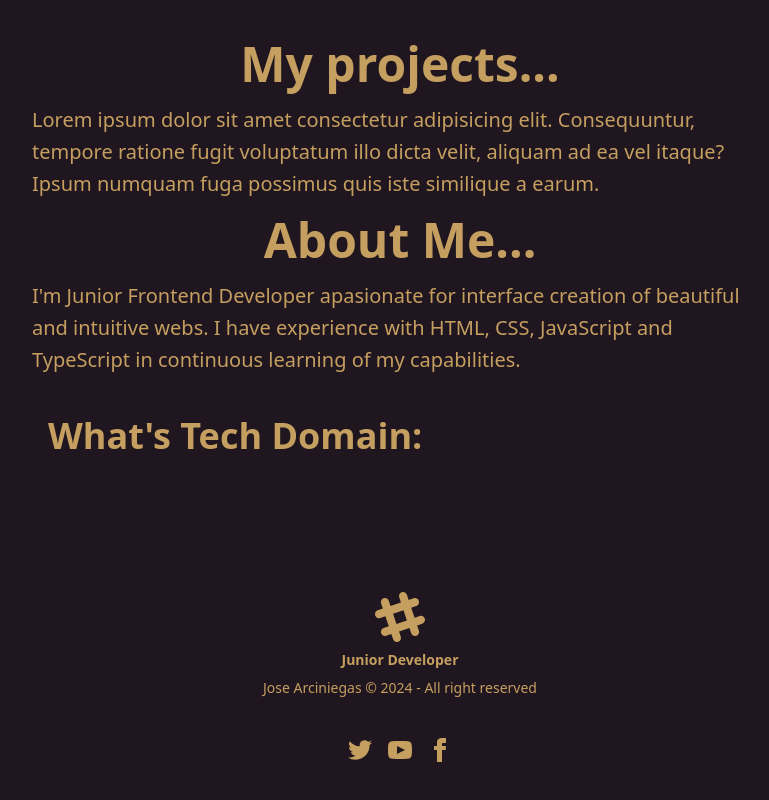
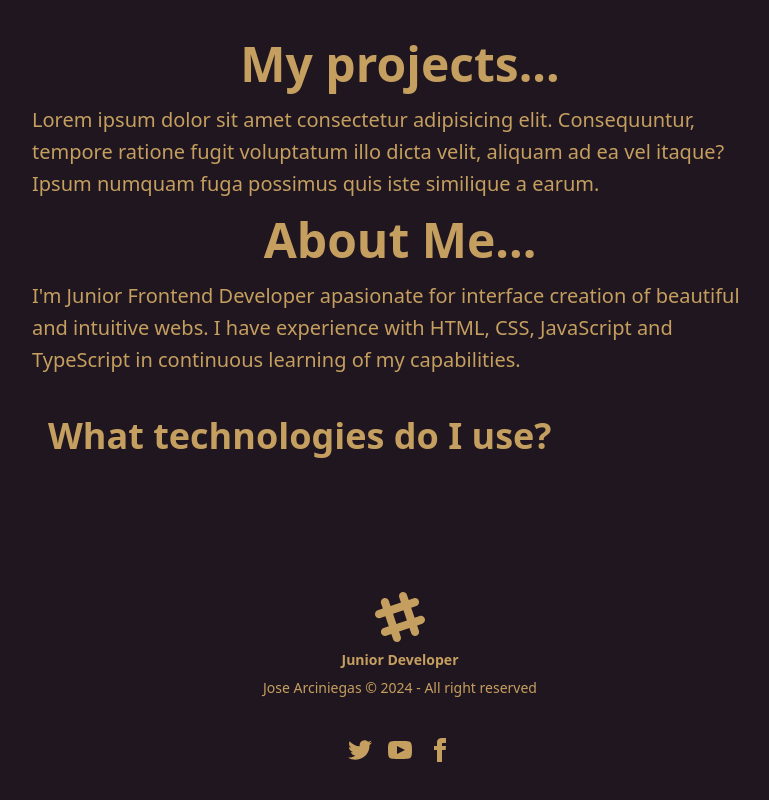
Before and after one commit to JoseArciniegas14/poft1, an Astro site: page / in a window 1280 px wide. Shown: the part 924-1724 px from the top of the page, without its empty margins (240-1009 px from the left). Built offline with nearby package versions, Linux system fonts and the light colour scheme; Astro itself is replaced by a stand-in of ours.

Commit message:
Update index.astro

```diff
--- a/src/pages/index.astro
+++ b/src/pages/index.astro
@@ -42,7 +42,7 @@ import Card from "../components/Card.astro";
             About Me...
           </h2>
           <p>I'm Junior Frontend Developer apasionate for interface creation of beautiful and intuitive webs. I have experience with HTML, CSS, JavaScript and TypeScript in continuous learning of my capabilities.</p>
-       <h3 class="color-primary text-3xl sm:text-4xl p-4 font-bold pt-10">What's Tech Domain:</h3>
+       <h3 class="color-primary text-3xl sm:text-4xl p-4 font-bold pt-10">What technologies do I use?</h3>
 
 
 		</section>
```
